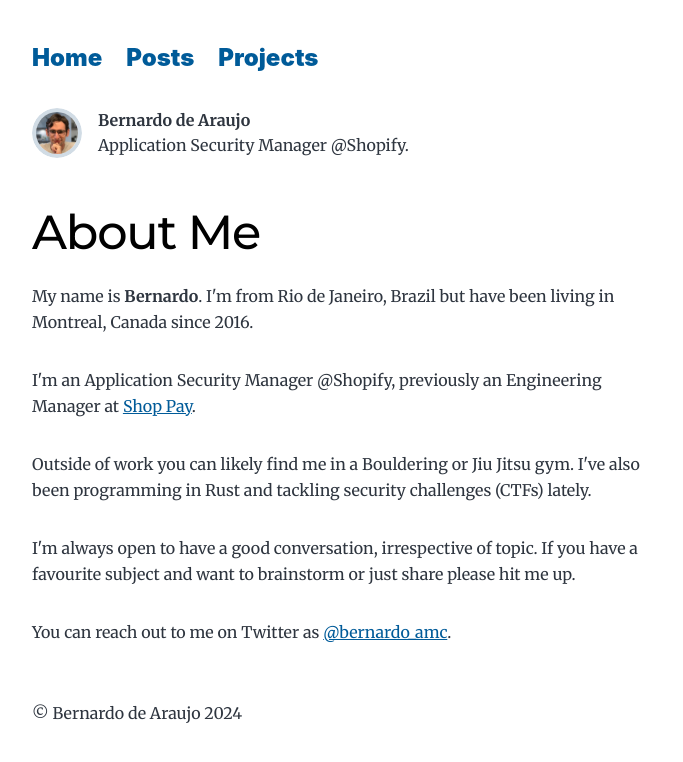
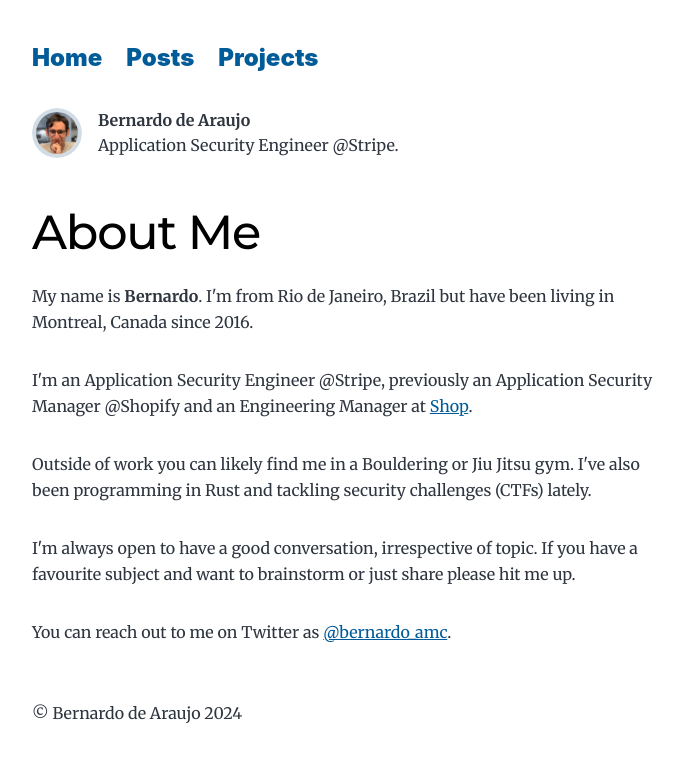
Before and after one commit to bernardoamc/bernardoamc.com, a Gatsby site: page / in a window 1280 px wide. Shown: the whole page, without its empty margins (292-975 px from the left). Built offline with nearby package versions, Linux system fonts and the light colour scheme; Gatsby itself is replaced by a stand-in of ours; some packages are replaced by stand-ins of ours.

Commit message:
Update profile

```diff
--- a/gatsby-config.js
+++ b/gatsby-config.js
@@ -3,7 +3,7 @@ module.exports = {
     title: `Bernardo de Araujo`,
     author: {
       name: `Bernardo de Araujo`,
-      summary: `Application Security Manager @Shopify.`,
+      summary: `Application Security Engineer @Stripe.`,
     },
     description: `Bernardo's brain dump.`,
     siteUrl: `https://bernardoamc.com`,
--- a/src/pages/index.js
+++ b/src/pages/index.js
@@ -19,8 +19,8 @@ const HomeIndex = ({ data, location }) => {
         but have been living in Montreal, Canada since 2016.
       </p>
       <p>
-        I'm an Application Security Manager @Shopify, previously an Engineering
-        Manager at <a href="https://shop.app/what-shop-does">Shop Pay</a>.
+        I'm an Application Security Engineer @Stripe, previously an Application Security Manager @Shopify
+        and an Engineering Manager at <a href="https://shop.app/what-shop-does">Shop</a>.
       </p>
       <p>
         Outside of work you can likely find me in a Bouldering or Jiu Jitsu gym.
```
